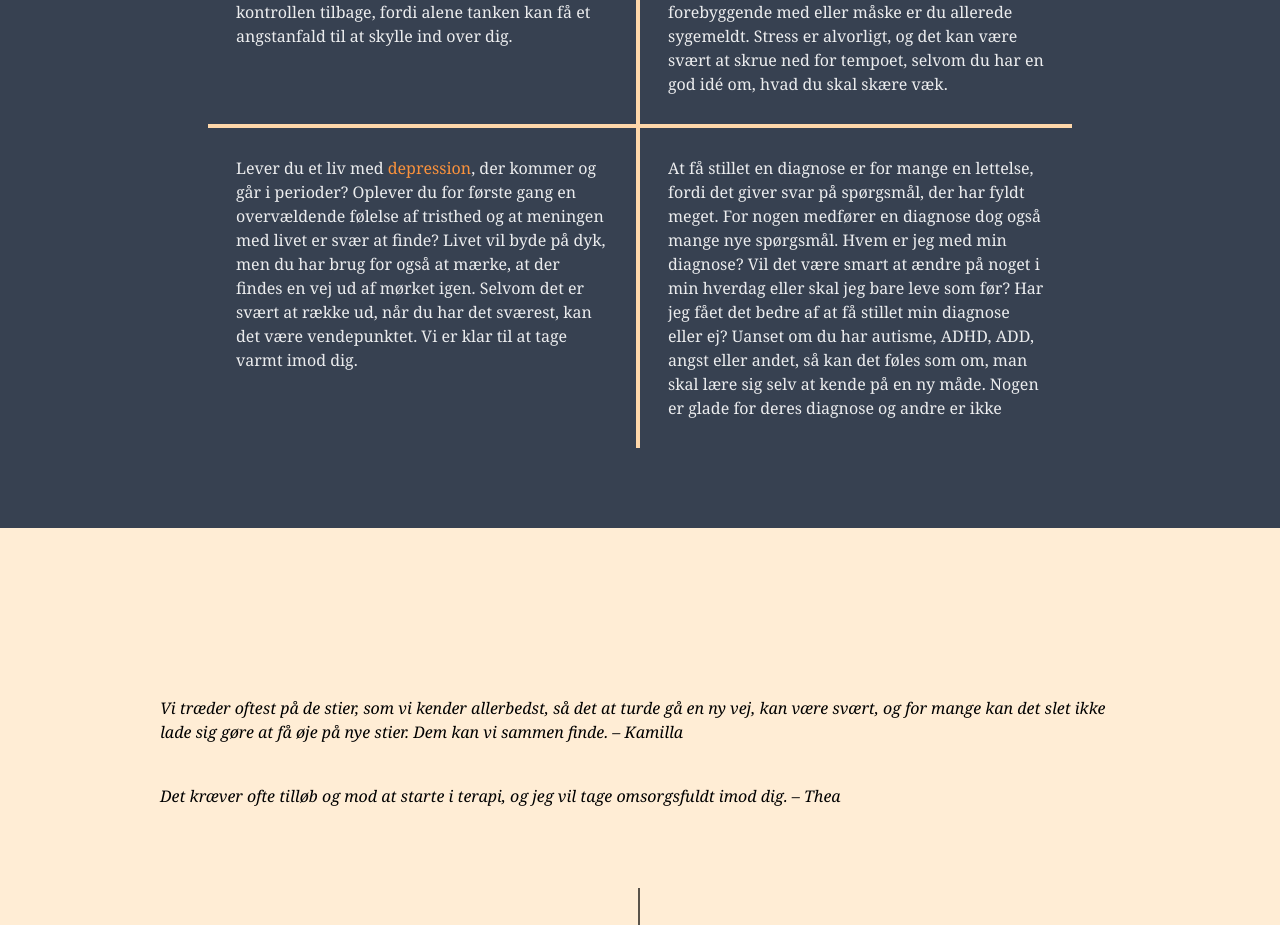
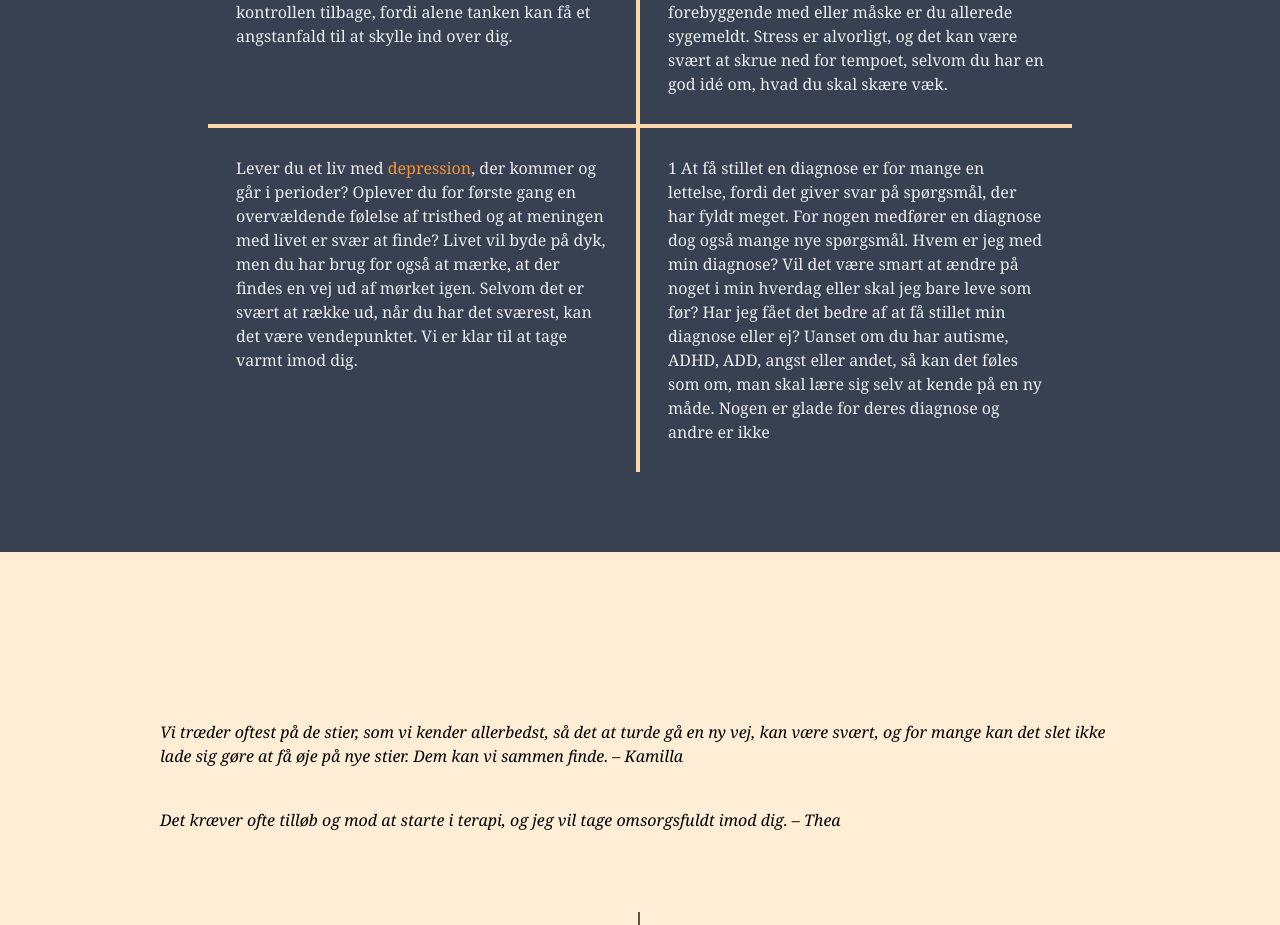
Before and after one commit to aMalling/PsykologTidVejle, a Next.js app: page / in a window 1280 px wide. Shown: the part 1280-2205 px from the top of the page. Built offline with nearby package versions, Linux system fonts and the light colour scheme.

Commit message:
mere lir part 2

```diff
--- a/app/page.tsx
+++ b/app/page.tsx
@@ -89,8 +89,8 @@ export default function Home() {
             imod dig.
           </p>
           <p className="p-7">
-            At få stillet en diagnose er for mange en lettelse, fordi det giver
-            svar på spørgsmål, der har fyldt meget. For nogen medfører en
+            1 At få stillet en diagnose er for mange en lettelse, fordi det
+            giver svar på spørgsmål, der har fyldt meget. For nogen medfører en
             diagnose dog også mange nye spørgsmål. Hvem er jeg med min diagnose?
             Vil det være smart at ændre på noget i min hverdag eller skal jeg
             bare leve som før? Har jeg fået det bedre af at få stillet min
@@ -144,8 +144,8 @@ export default function Home() {
             </p>
           </div>
         </div>
-        <div className="flex flex-row items-center max-w-5xl justify-center py-24 max">
-          <div className="mr-10 w-1/2">
+        <div className="sm:flex flex-row items-center max-w-5xl justify-center py-24 max">
+          <div className="sm:mr-10 sm:*:w-1/2 ">
             <h2 className="pb-2 font-bold text-lg "> Forældresparring</h2>
             <p>
               Vi tilbyder sparring til forældre, der ønsker at forstå og hjælpe
@@ -157,6 +157,9 @@ export default function Home() {
               PPR. Hvis du vil læse mere, kan du trykke her.
             </p>
           </div>
+          <h2 className="absolute top-32 font-bold text-lg z-20 sm:hidden flex bg-orange-400/80 px-4">
+            Forældresparring
+          </h2>
           <Image
             src={require("@/assets/pexels-kindel-media-8550841.jpg")}
             alt="Gruppefoto"
```
